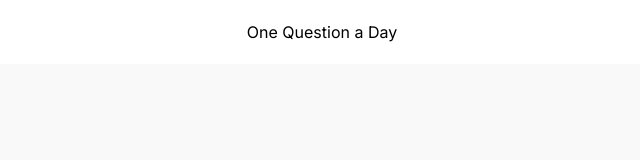
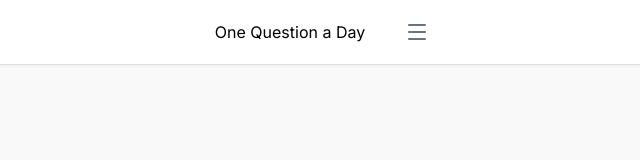
Before and after one commit to druiw/Daily-One, a React (Vite) app: page /home in a window 1280 px wide. Shown: the top 160 px of the page, without its empty margins (318-958 px from the left). Built offline with nearby package versions, Linux system fonts and the light colour scheme; the HTML template or start-up script is replaced by a standard one.

Commit message:
Update NavBar.jsx

```diff
--- a/src/assets/components/NavBar/NavBar.jsx
+++ b/src/assets/components/NavBar/NavBar.jsx
@@ -1,9 +1,17 @@
 import React from "react";
+import { Menu } from "lucide-react";
 
 const NavBar = () => {
+  const handleMenuClick = async (e) => {
+    alert("Hi");
+  };
+
   return (
-    <nav className="flex align-middle justify-center p-5 bg-white">
+    <nav className="flex flex-row align-middle justify-center shadow gap-10 p-5 bg-white">
       One Question a Day
+      <button onClick={handleMenuClick} className="cursor-pointer">
+        <Menu className="h-6 w-6 text-gray-500" />
+      </button>
     </nav>
   );
 };
```
